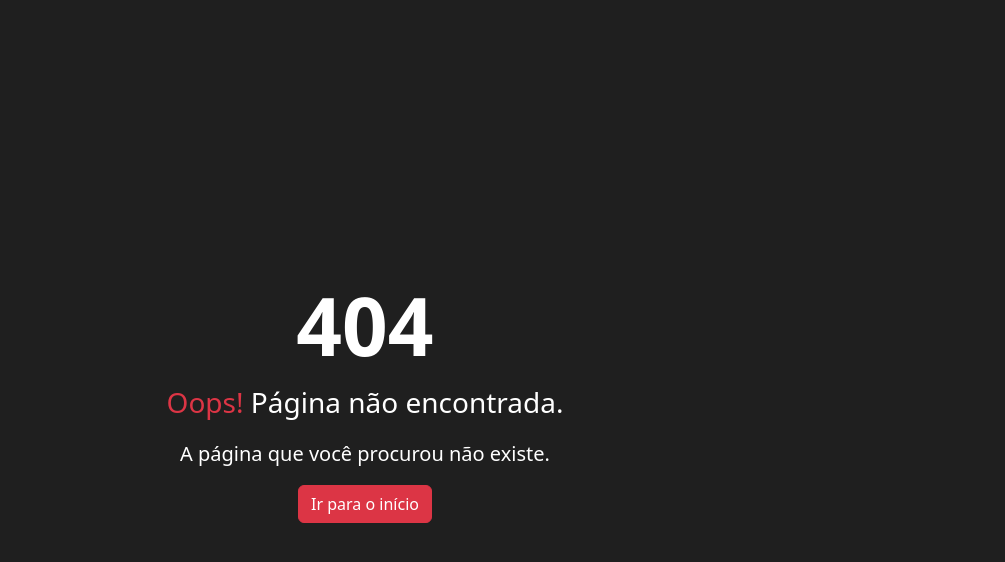
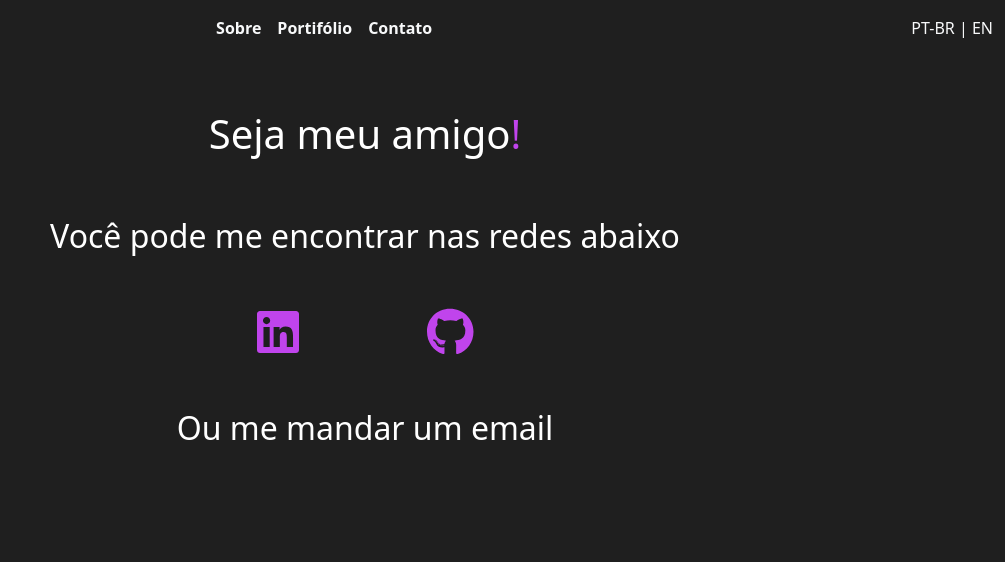
Before and after one commit to barreto0/devfolio, a Vue app: page /contact in a window 1280 px wide. Before the commit this address had no page. Shown: the top 562 px of the page, without its empty margins (275-1280 px from the left). Built offline with nearby package versions, Linux system fonts and the light colour scheme.

Commit message:
feat: contact page with social media

```diff
--- /dev/null
+++ b/src/components/Contact/ContactPage.vue
@@ -0,0 +1,35 @@
+<template>
+  <div class="background">
+    <Navbar></Navbar>
+    <p class="job-title text-center mt-5">
+      {{ $t('contact_page.lets_be_friends')
+      }}<span class="end-point">!</span>
+    </p>
+    <p class="about-me text-center mt-5">
+      {{ $t('contact_page.find_me') }}
+    </p>
+    <div class="text-center mt-5">
+      <a
+        href="https://www.linkedin.com/in/gabriel-ant%C3%B4nio-de-vasconcellos-barreto-547957190
+        "
+        target="_blank"
+        ><font-awesome-icon
+          class="social-media-icon"
+          icon="fa-brands fa-linkedin"
+      /></a>
+      <a
+        href="https://github.com/barreto0
+        "
+        target="_blank"
+        ><font-awesome-icon
+          class="social-media-icon"
+          icon="fa-brands fa-github"
+      /></a>
+    </div>
+    <p class="about-me text-center mt-5">
+      {{ $t('contact_page.send_email') }}
+    </p>
+  </div>
+</template>
+<style src="./styles.css"></style>
+<script src="./index.js"></script>
--- /dev/null
+++ b/src/components/Contact/index.js
@@ -0,0 +1,6 @@
+import Navbar from '../common/Navbar.vue';
+export default {
+  components: {
+    Navbar,
+  },
+};
--- /dev/null
+++ b/src/components/Contact/styles.css
@@ -0,0 +1,5 @@
+.social-media-icon{
+    color: #c044ec;
+    font-size: 6vh;
+    margin: 0 5vw;
+}
--- a/src/components/common/Navbar.vue
+++ b/src/components/common/Navbar.vue
@@ -27,7 +27,7 @@
             <a
               class="nav-link active fw-bold text-light"
               aria-current="page"
-              href="#"
+              @click="$router.push('/')"
               >{{ $t('navbar.about') }}</a
             >
           </li>
@@ -35,7 +35,6 @@
             <a
               class="nav-link active fw-bold text-light"
               aria-current="page"
-              href="#"
               >{{ $t('navbar.portfolio') }}</a
             >
           </li>
@@ -43,7 +42,7 @@
             <a
               class="nav-link active fw-bold text-light"
               aria-current="page"
-              href="#"
+              @click="$router.push('/contact')"
               >{{ $t('navbar.contact') }}</a
             >
           </li>
@@ -69,6 +68,9 @@
 .locale {
   cursor: pointer;
 }
+.nav-link {
+  cursor: pointer;
+}
 </style>
 <script>
 export default {
--- a/src/locales/en.js
+++ b/src/locales/en.js
@@ -71,4 +71,9 @@ export const en = {
     beyond_description:
       'I have worked with the creation of logos, visual identities, and social media for small and medium-sized Brazilian companies.',
   },
+  contact_page: {
+    lets_be_friends: "Let's be friends",
+    find_me: 'You can find me on the social media below',
+    send_email: 'Or send me an email',
+  },
 };
--- a/src/locales/pt-BR.js
+++ b/src/locales/pt-BR.js
@@ -71,4 +71,9 @@ export const pt_BR = {
     beyond_description:
       'Atuei com a criação de Logos, identidades visuais e social media para pequenas e médias empresas brasileiras.',
   },
+  contact_page: {
+    lets_be_friends: 'Seja meu amigo',
+    find_me: 'Você pode me encontrar nas redes abaixo',
+    send_email: 'Ou me mandar um email',
+  },
 };
--- a/src/router/routes.js
+++ b/src/router/routes.js
@@ -1,5 +1,6 @@
 import Home from '../components/Landing/Home.vue';
 import NotFound from '../components/errors/NotFound.vue';
+import ContactPage from '../components/Contact/ContactPage.vue';
 
 export const routes = [
   {
@@ -14,7 +15,12 @@ export const routes = [
   //     title: 'RegisterQuoteSuggestion',
   //     meta: { requiresAuth: true },
   //   },
-
+  {
+    path: '/contact',
+    component: ContactPage,
+    title: 'Contact',
+    meta: { guest: true },
+  },
   {
     path: '/:pathMatch(.*)*',
     component: NotFound,
```
Also changed, not shown: src/main.js (+7 -1 lines).
